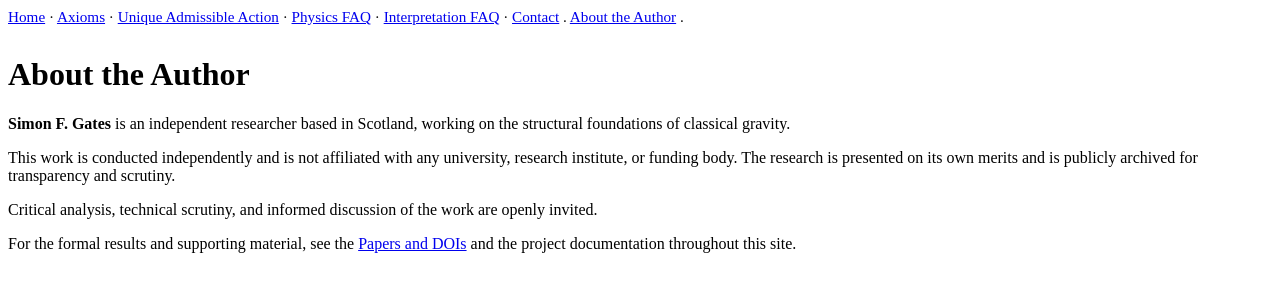
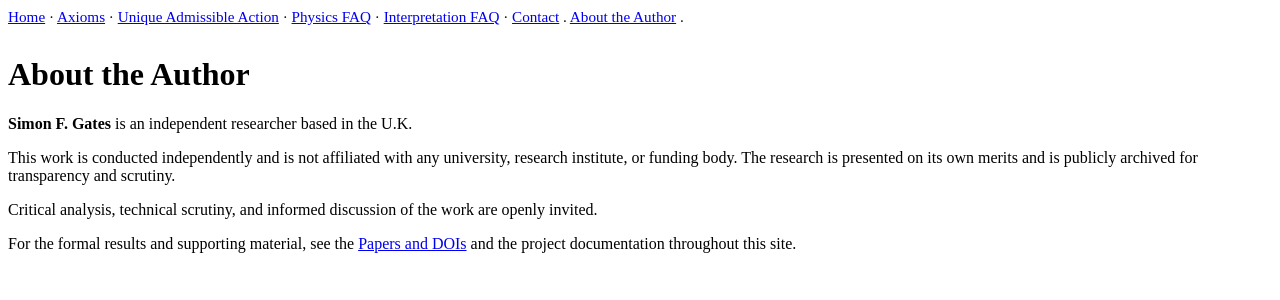
Before and after one commit to ananke-research/ananke-theorem, a Jekyll site: the page built from pages/About the Author.md, in a window 1280 px wide. Shown: the top 300 px of the page. Built offline with Jekyll 4.4.1, drawn with Linux system fonts in a browser that asks for light colours.

Commit message:
Change author's location from Scotland to U.K.
Updated location description for Simon F. Gates.

```diff
--- a/pages/About the Author.md
+++ b/pages/About the Author.md
@@ -6,7 +6,7 @@ title: About the Author
 
 # About the Author
 
-**Simon F. Gates** is an independent researcher based in Scotland, working on the structural foundations of classical gravity.
+**Simon F. Gates** is an independent researcher based in the U.K.
 
 This work is conducted independently and is not affiliated with any university, research institute, or funding body. The research is presented on its own merits and is publicly archived for transparency and scrutiny.
 
```
